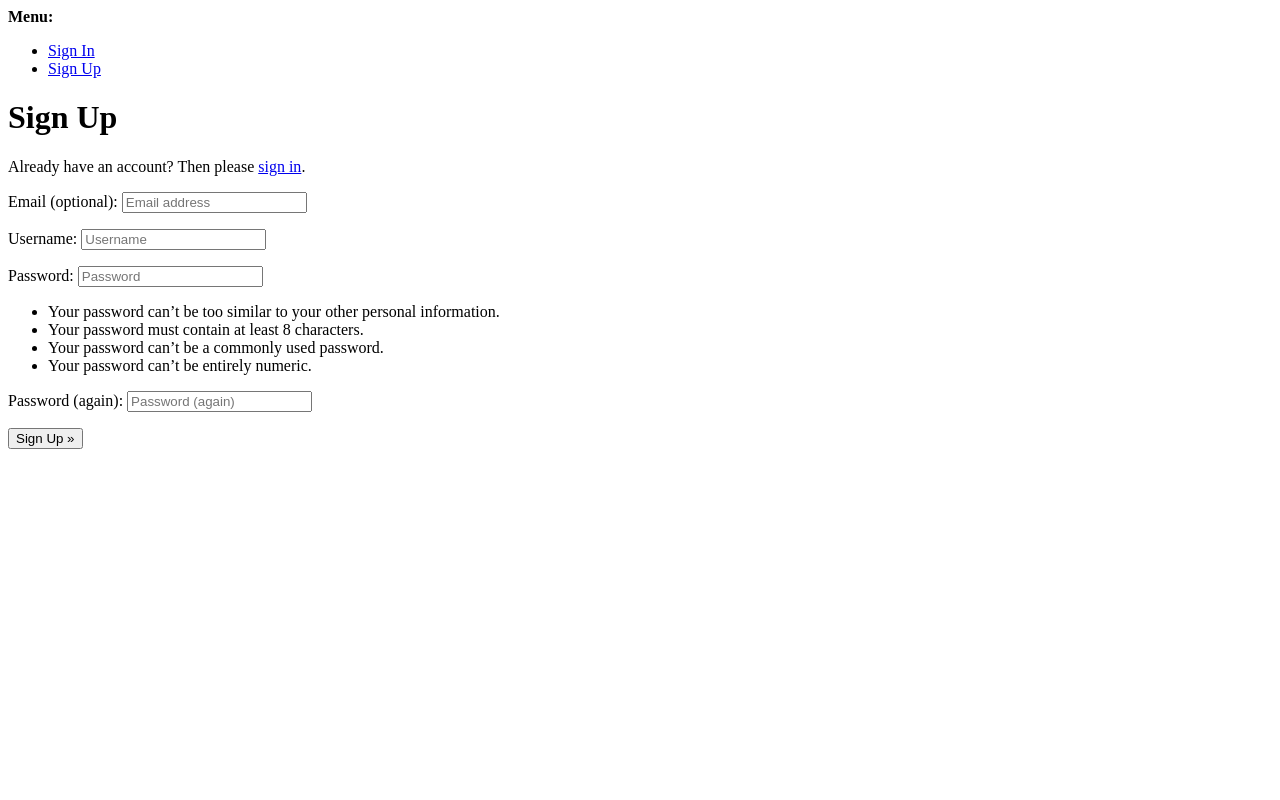
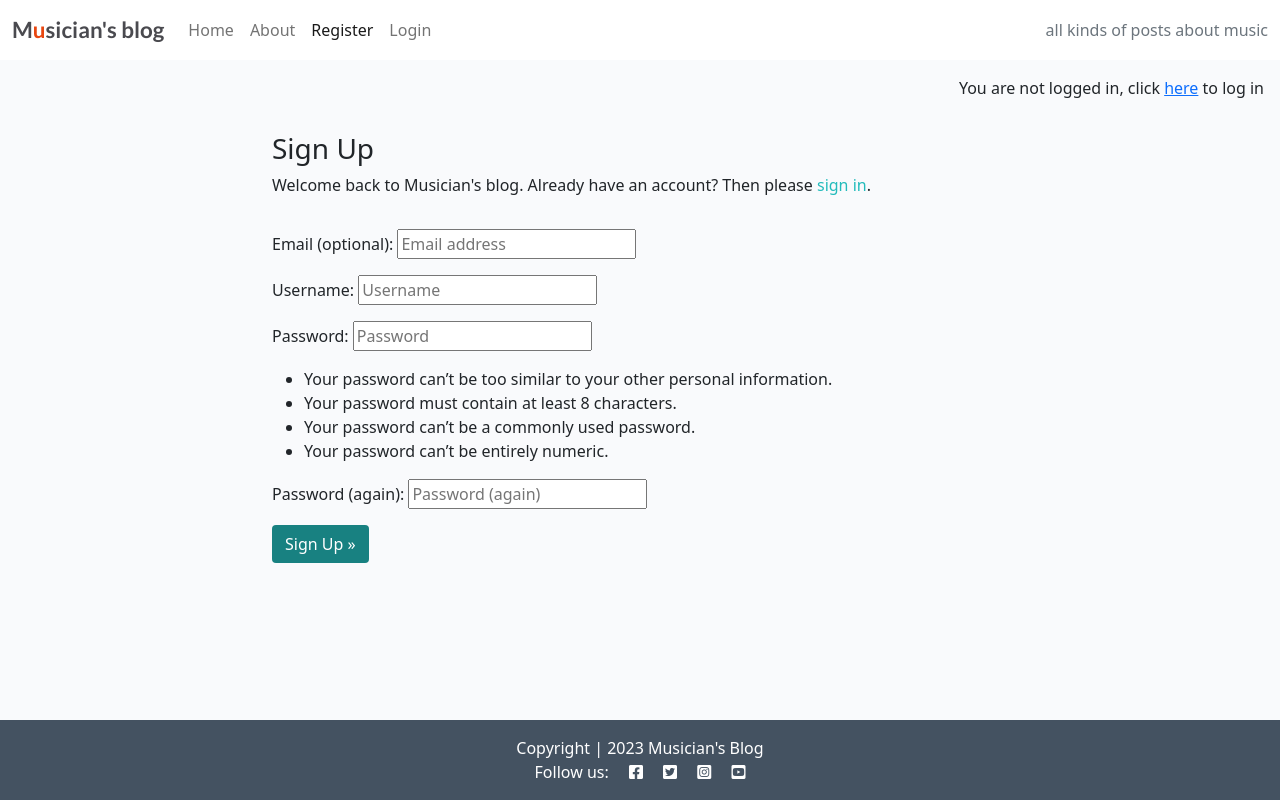
Before and after one commit to Masorr/musicians_blog, a Django app: page /accounts/signup/ in a window 1280 px wide. Run offline with Django 4.2, Linux system fonts and the light colour scheme; parts of the project's set-up code (start-up, migrations or seed data) failed here and were passed over.

Commit message:
Add message if user logged in + style to signup page

```diff
--- a/templates/account/login.html
+++ b/templates/account/login.html
@@ -7,7 +7,7 @@
       <h3>{% trans "Sign In" %}</h3>
 
       <p>
-        {% blocktrans %}Welcome back to the code|star blog. To leave a comment
+        {% blocktrans %}Welcome back to Musician's blog. To leave a comment
         or like a post, please log in. If you have not created an account yet,
         then <a class="link" href="{{ signup_url }}">sign up</a> first.
         {%endblocktrans %}
--- a/templates/account/signup.html
+++ b/templates/account/signup.html
@@ -1,21 +1,38 @@
-{% extends "account/base.html" %}
+{% extends "base.html" %} {% load i18n %} {% block head_title %}{% trans
+"Signup" %}{% endblock head_title %} {% block content %}
+<div class="container">
+  <div class="row">
+    <div class="col-md-8 mt-3 offset-md-2">
+      <h3>{% trans "Sign Up" %}</h3>
 
-{% load i18n %}
-
-{% block head_title %}{% trans "Signup" %}{% endblock head_title %}
-
-{% block content %}
-<h1>{% trans "Sign Up" %}</h1>
-
-<p>{% blocktrans %}Already have an account? Then please <a href="{{ login_url }}">sign in</a>.{% endblocktrans %}</p>
-
-<form class="signup" id="signup_form" method="post" action="{% url 'account_signup' %}">
-  {% csrf_token %}
-  {{ form.as_p }}
-  {% if redirect_field_value %}
-  <input type="hidden" name="{{ redirect_field_name }}" value="{{ redirect_field_value }}" />
-  {% endif %}
-  <button type="submit">{% trans "Sign Up" %} &raquo;</button>
-</form>
+      <p>
+        {% blocktrans %}Welcome back to Musician's blog. Already have an
+        account? Then please <a class="link" href="{{ login_url }}">sign in</a>.
+        {% endblocktrans %}
+      </p>
+    </div>
+  </div>
+  <div class="row">
+    <div class="col-md-8 mt-3 offset-md-2">
+      <form
+        class="signup"
+        id="signup_form"
+        method="post"
+        action="{% url 'account_signup' %}"
+      >
+        {% csrf_token %} {{ form.as_p }} {% if redirect_field_value %}
+        <input
+          type="hidden"
+          name="{{ redirect_field_name }}"
+          value="{{ redirect_field_value }}"
+        />
+        {% endif %}
+        <button class="btn btn-signup right" type="submit">
+          {% trans "Sign Up" %} &raquo;
+        </button>
+      </form>
+    </div>
+  </div>
+</div>
 
 {% endblock content %}
--- a/templates/base.html
+++ b/templates/base.html
@@ -65,28 +65,33 @@
           <ul class="navbar-nav me-auto mb-2 mb-lg-0">
             <li class="nav-item">
               <a
-                class="nav-link {% if request.path == home_url %}active{% endif %}"
+                class="nav-link {% if request.path == home_url %}
+                active{% endif %}"
                 aria-current="page"
                 href="{% url 'home' %}"
                 >Home</a
               >
             </li>
             <li class="nav-item">
-                <a class="nav-link {% if request.path == about_url %}active{% endif %}" aria-current="page"
+                <a class="nav-link {% if request.path == about_url %}
+                active{% endif %}" aria-current="page"
                     href="{% url 'about' %}">About</a>
             </li>
             {% if user.is_authenticated %}
             <li class="nav-item">
-                <a class="nav-link {% if request.path == logout_url %}active{% endif %}" aria-current="page"
+                <a class="nav-link {% if request.path == logout_url %}
+                active{% endif %}" aria-current="page"
                     href="{% url 'account_logout' %}">Logout</a>
             </li>
             {% else %}
             <li class="nav-item">
-                <a class="nav-link {% if request.path == signup_url %}active{% endif %}" aria-current="page"
+                <a class="nav-link {% if request.path == signup_url %}
+                active{% endif %}" aria-current="page"
                     href="{% url 'account_signup' %}">Register</a>
             </li>
             <li class="nav-item">
-                <a class="nav-link {% if request.path == login_url %}active{% endif %}" aria-current="page"
+                <a class="nav-link {% if request.path == login_url %}
+                active{% endif %}" aria-current="page"
                     href="{% url 'account_login' %}">Login</a>
             </li>
             {% endif %}
@@ -99,6 +104,14 @@
     </nav>
 
     <main class="flex-shrink-0 main-bg">
+      {% if user.is_authenticated %}
+      <p class="text-end m-3">You are logged in as {{ user }}</p>
+      {% else %}
+      <p class="text-end m-3">You are not logged in, click
+        <a class="{% if request.path == login_url %}
+        active{% endif %}" aria-current="page"
+        href="{% url 'account_login' %}">here</a> to log in</p>
+      {% endif %}
       {% block content %}
       <!-- Content Goes here -->
       {% endblock content %}
```
